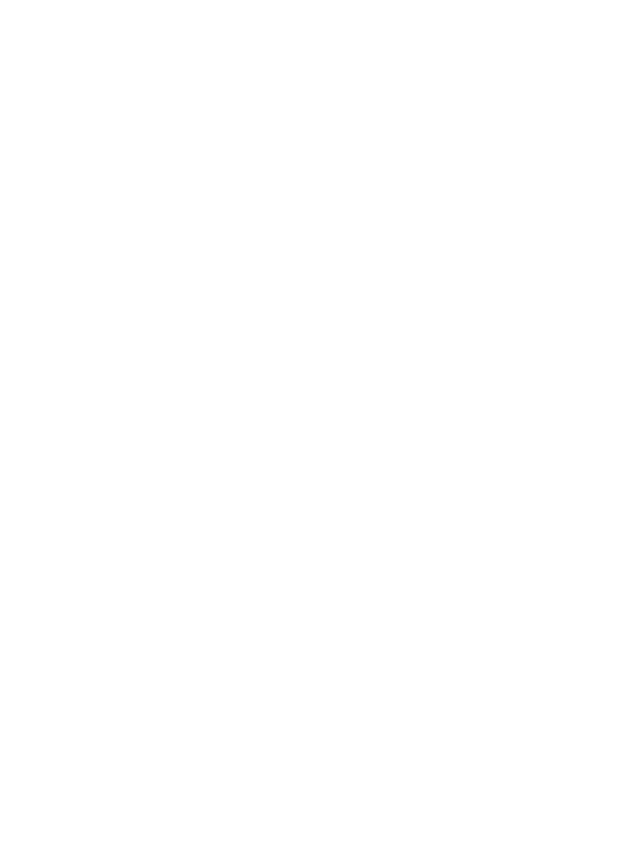
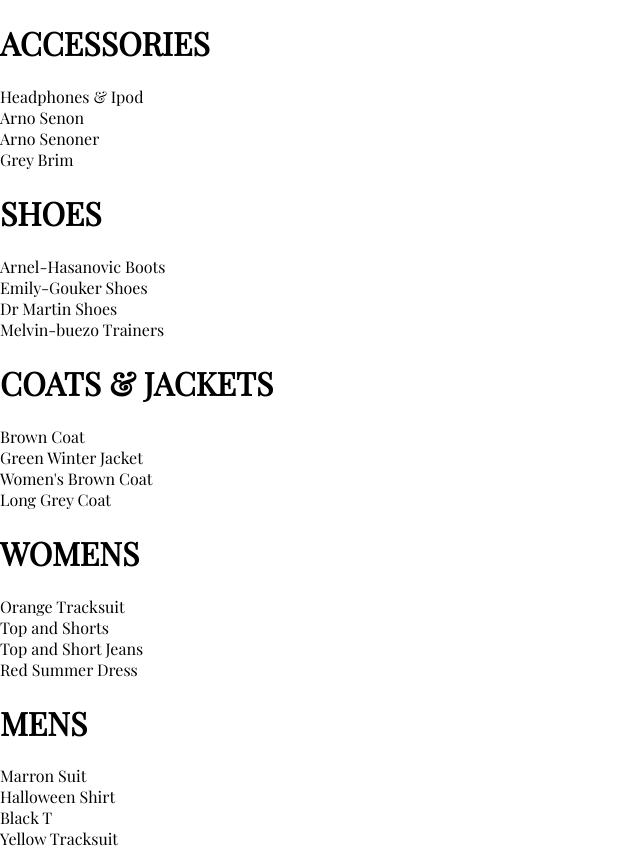
Before and after one commit to BlissfulCoda/Spree, a React (Create React App) app: page /shop in a window 1280 px wide. Shown: the whole page, without its empty margins (0-640 px from the left). Before the commit the page ends 800 px from the top, so only its background shows below. Built offline with nearby package versions, Linux system fonts and the light colour scheme; a web font is replaced by a local one.

Commit message:
added react-router and a collections page to display items preview items

```diff
--- a/src/App.js
+++ b/src/App.js
@@ -1,21 +1,17 @@
 import React from 'react';
 import { Switch, Route } from 'react-router-dom';
+import './App.css';
 
-import './App.css';
+// Imports from other Components
 import HomePage from './pages/homepage/homepage.component';
-
-const Accessories = () => (
-  <div>
-    <h1>Accessories</h1>
-  </div>
-);
+import ShopPage from './pages/shop/shop.component';
 
 function App() {
   return (
     <div>
       <Switch>
         <Route exact path="/" component={HomePage} />
-        <Route path="/accessories" component={Accessories} />
+        <Route path="/shop" component={ShopPage} />
       </Switch>
     </div>
   );
--- /dev/null
+++ b/src/components/collection-preview/collection-preview.component.jsx
@@ -0,0 +1,18 @@
+import React from 'react';
+
+import './collection-preview.scss';
+
+const CollectionPreview = ({ title, items }) => (
+  <div className="collection-preview">
+    <h1 className="title">{title.toUpperCase()}</h1>
+    <div className="preview">
+      {items
+        .filter((item, idx) => idx < 4)
+        .map(item => (
+          <div key={item.id}>{item.name}</div>
+        ))}
+    </div>
+  </div>
+);
+
+export default CollectionPreview;
--- /dev/null
+++ b/src/pages/shop/shop.component.jsx
@@ -0,0 +1,30 @@
+import React, { Component } from  'react';
+import SHOP_DATA from './shop.data';
+
+import CollectionPreview from '../../components/collection-preview/collection-preview.component'
+
+
+class ShopPage  extends Component{
+    constructor(props){
+        super(props);
+
+        this.state = {
+            collections: SHOP_DATA
+        }
+    }
+
+    render(){
+        const {collections} = this.state;
+        return (
+            <div className="shop-page">
+            {
+                collections.map(({id, ...otherCollectionProps}) => (
+                    <CollectionPreview key={id} {...otherCollectionProps}/>
+                ))
+            }
+            </div>
+        )
+    }
+}
+
+export default ShopPage;
--- /dev/null
+++ b/src/pages/shop/shop.data.js
@@ -0,0 +1,296 @@
+const SHOP_DATA = [
+    {
+      id: 1,
+      title: 'Accessories',
+      routeName: 'accessories',
+      items: [
+        {
+          id: 1,
+          name: 'Headphones & Ipod',
+          imageUrl:
+            'https://i.ibb.co/z6d31Yt/90-angle-1i-Em-Bpy-2-s-unsplash.jpg',
+          price: 25
+        },
+        {
+          id: 2,
+          name: 'Arno Senon',
+          imageUrl:
+            'https://i.ibb.co/vkLtMnh/arno-senoner-HFE2-Ry-C76tw-unsplash.jpg',
+          price: 18
+        },
+        {
+          id: 3,
+          name: 'Arno Senoner',
+          imageUrl:
+            'https://i.ibb.co/BybhhTK/arno-senoner-ZT16-Yk-AYueo-unsplash.jpg',
+          price: 35
+        },
+        {
+          id: 4,
+          name: 'Grey Brim',
+          imageUrl: 'https://i.ibb.co/RjBLWxB/grey-brim.png',
+          price: 25
+        },
+        {
+          id: 5,
+          name: 'Green RayBans',
+          imageUrl:
+            'https://i.ibb.co/DKWkr8r/charles-deluvio-1-nx1-QR5d-TE-unsplash.jpg',
+          price: 18
+        },
+        {
+          id: 6,
+          name: 'Gold & Silver Amachi',
+          imageUrl:
+            'https://i.ibb.co/YhzcsbB/content-pixie-ZB4e-Qc-Nq-VUs-unsplash.jpg',
+          price: 14
+        },
+        {
+          id: 7,
+          name: 'Clear Glasses',
+          imageUrl:
+            'https://i.ibb.co/znY6GCm/jess-bailey-We-Co-Lo0-Rxp4-unsplash.jpg',
+          price: 18
+        },
+        {
+          id: 8,
+          name: 'Loui Vitton Bag',
+          imageUrl:
+            'https://i.ibb.co/xGXpwQf/korie-cull-Om-IEij4-Mhn-A-unsplash.jpg',
+          price: 14
+        },
+        {
+          id: 9,
+          name: 'Blue Earrings ',
+          imageUrl: 'https://i.ibb.co/FYK0YKh/pexels-ashithosh-u-1413420.jpg',
+          price: 16
+        },
+        {
+          id: 10,
+          name: 'Diamond Earrings ',
+          imageUrl:
+            'https://i.ibb.co/R65RzSw/pexels-danielle-de-angelis-2849743.jpg',
+          price: 43
+        },
+        {
+          id: 11,
+          name: 'Gold Earrings ',
+          imageUrl: 'https://i.ibb.co/JjVqHkK/pexels-dima-valkov-3266700.jpg',
+          price: 104
+        },
+        {
+          id: 12,
+          name: 'Snapback Hat ',
+          imageUrl: 'https://i.ibb.co/kgt8rX4/pexels-erik-mclean-4061512.jpg',
+          price: 73
+        }
+      ]
+    },
+    {
+      id: 2,
+      title: 'Shoes',
+      routeName: 'shoes',
+      items: [
+        {
+          id: 1,
+          name: 'Arnel-Hasanovic Boots',
+          imageUrl:
+            'https://i.ibb.co/k58f359/arnel-hasanovic-WBI5-XGIZugo-unsplash.jpg',
+          price: 89
+        },
+        {
+          id: 2,
+          name: 'Emily-Gouker Shoes',
+          imageUrl:
+            'https://i.ibb.co/Z8czDMS/emily-gouker-Zx76sb-Andc0-unsplash.jpg',
+          price: 140
+        },
+        {
+          id: 3,
+          name: 'Dr Martin Shoes',
+          imageUrl:
+            'https://i.ibb.co/9GRNF9n/pexels-fotografierende-1159670.jpg',
+          price: 260
+        },
+        {
+          id: 4,
+          name: 'Melvin-buezo Trainers',
+          imageUrl: 'https://i.ibb.co/6HjSTRP/pexels-melvin-buezo-2529148.jpg',
+          price: 175
+        },
+        {
+          id: 5,
+          name: 'Terje-Sollie Shoes',
+          imageUrl: 'https://i.ibb.co/z6ZZBvj/pexels-terje-sollie-298863.jpg',
+          price: 160
+        },
+        {
+          id: 6,
+          name: 'Nike Running Shoes',
+          imageUrl:
+            'https://i.ibb.co/9WsXjy6/revolt-164-6w-VEHf-I-unsplash.jpg',
+          price: 64
+        },
+        {
+          id: 7,
+          name: 'Nike Air Force One',
+          imageUrl:
+            'https://i.ibb.co/T1sjwMw/ryan-plomp-PGTO-A0e-Lt4-unsplash.jpg',
+          price: 100
+        },
+        {
+          id: 8,
+          name: 'Pink Shoes',
+          imageUrl:
+            'https://i.ibb.co/sjLcwPS/sladjana-karvounis-KHKfdl-Ryt-As-unsplash.jpg',
+          price: 200
+        }
+      ]
+    },
+    {
+      id: 3,
+      title: 'Coats & Jackets',
+      routeName: 'jackets',
+      items: [
+        {
+          id: 1,
+          name: 'Brown Coat',
+          imageUrl:
+            'https://i.ibb.co/QkNwRwj/pexels-andrea-piacquadio-837140.jpg',
+          price: 215
+        },
+        {
+          id: 2,
+          name: 'Green Winter Jacket',
+          imageUrl: 'https://i.ibb.co/r6S2fwT/pexels-unpetitvoyou-3317133.jpg',
+          price: 190
+        },
+        {
+          id: 3,
+          name: "Women's Brown Coat",
+          imageUrl:
+            'https://i.ibb.co/nMLmXrC/pexels-apostolos-vamvouras-2282490.jpg',
+          price: 150
+        },
+        {
+          id: 4,
+          name: 'Long Grey Coat',
+          imageUrl: 'https://i.ibb.co/MMvVvrg/pexels-luca-nardone-3651597.jpg',
+          price: 165
+        },
+        {
+          id: 5,
+          name: "Women's Fur Coat",
+          imageUrl: 'https://i.ibb.co/k8pyyJH/pexels-oleg-magni-1734181.jpg',
+          price: 185
+        }
+      ]
+    },
+    {
+      id: 4,
+      title: 'Womens',
+      routeName: 'womens',
+      items: [
+        {
+          id: 1,
+          name: 'Orange Tracksuit ',
+          imageUrl:
+            'https://i.ibb.co/Gv387Mq/dom-hill-nim-El-Tc-TNy-Y-unsplash.jpg',
+          price: 25
+        },
+        {
+          id: 2,
+          name: 'Top and Shorts',
+          imageUrl:
+            'https://i.ibb.co/1MmgH8N/alex-blajan-6ozh-V5b9ims-unsplash.jpg',
+          price: 20
+        },
+        {
+          id: 3,
+          name: 'Top and Short Jeans',
+          imageUrl:
+            'https://i.ibb.co/6JykCtQ/calvin-lupiya-y-Pg8cus-GD8-unsplash.jpg',
+          price: 80
+        },
+        {
+          id: 4,
+          name: 'Red Summer Dress',
+          imageUrl:
+            'https://i.ibb.co/LhPDLbR/naeim-jafari-6-Xai7-Xx-Og-Bc-unsplash.jpg',
+          price: 80
+        },
+        {
+          id: 5,
+          name: 'Lily Grey Outfit',
+          imageUrl:
+            'https://i.ibb.co/XbVQW0c/judeus-samson-0-UECc-Inu-CR4-unsplash.jpg',
+          price: 45
+        },
+        {
+          id: 6,
+          name: 'Joseph Kellner Top and Skirt',
+          imageUrl:
+            'https://i.ibb.co/r7TTYPv/joseph-kellner-Gh3m-p1-Jb-OE-unsplash.jpg',
+          price: 135
+        },
+        {
+          id: 7,
+          name: 'Green Mini-Top',
+          imageUrl:
+            'https://i.ibb.co/WDH6TNY/atikh-bana-Ka-MTEm-Jnx-Y-unsplash.jpg',
+          price: 50
+        }
+      ]
+    },
+    {
+      id: 5,
+      title: 'Mens',
+      routeName: 'mens',
+      items: [
+        {
+          id: 1,
+          name: 'Marron Suit',
+          imageUrl:
+            'https://i.ibb.co/j5FpKnj/pexels-the-lazy-artist-gallery-1300550.jpg',
+          price: 325
+        },
+        {
+          id: 2,
+          name: 'Halloween Shirt',
+          imageUrl:
+            'https://i.ibb.co/MZk2Hdv/ian-dooley-wt-Fc4o4-Bir8-unsplash.jpg',
+          price: 20
+        },
+        {
+          id: 3,
+          name: 'Black T',
+          imageUrl:
+            'https://i.ibb.co/CBfb5C0/pexels-cristian-benavides-3662357.jpg',
+          price: 45
+        },
+        {
+          id: 4,
+          name: 'Yellow Tracksuit',
+          imageUrl:
+            'https://i.ibb.co/vcqRtcW/pexels-visio-n-de-enfoque-3341231.jpg',
+          price: 105
+        },
+        {
+          id: 5,
+          name: 'Red Shirt',
+          imageUrl:
+            'https://i.ibb.co/98Yds6G/pexels-yogendra-singh-1760900.jpg',
+          price: 80
+        },
+        {
+          id: 6,
+          name: 'White Shirt',
+          imageUrl: 'https://i.ibb.co/Xt5Sh2d/pexels-ralph-rabago-3214769.jpg',
+          price: 45
+        }
+      ]
+    }
+  ];
+
+
+export default SHOP_DATA;
```
Also changed, not shown: src/components/collection-preview/collection-preview.scss (added).
